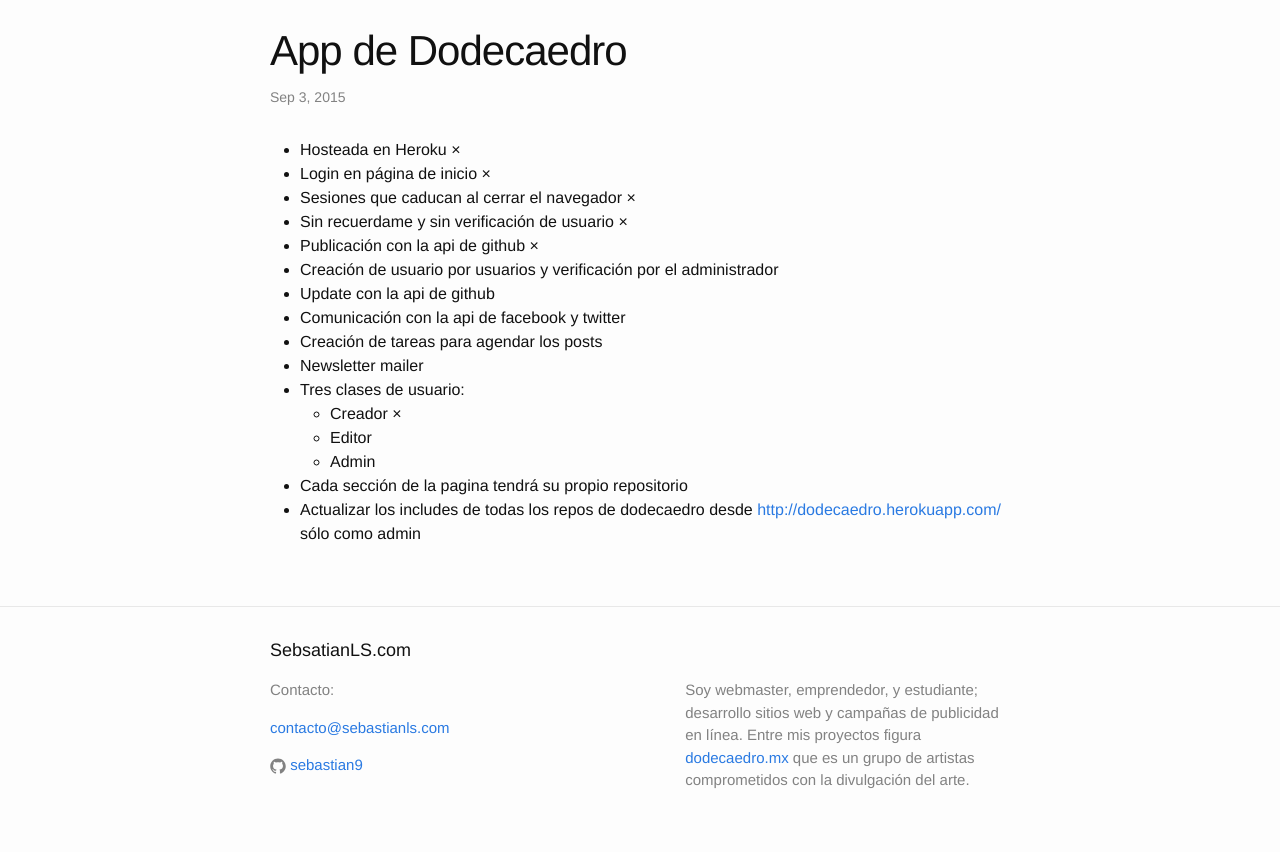
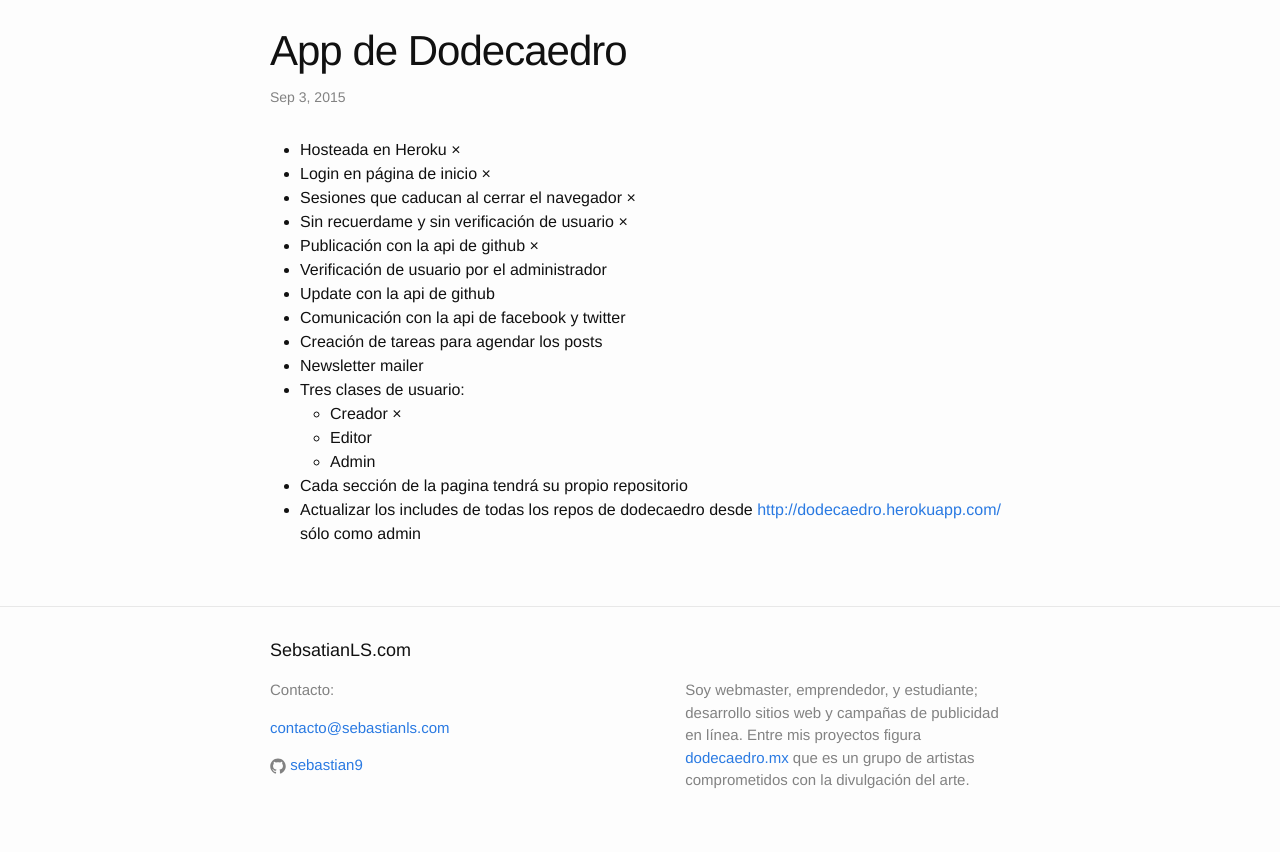
Before and after one commit to sebastian9/proyectos, a Jekyll site: the page built from _posts/2015-09-03-dodecaedro-app.markdown, in a window 1280 px wide. Shown: the part 100-952 px from the top of the page. Built offline with Jekyll 4.4.1, drawn with Linux system fonts in a browser that asks for light colours.

Commit message:
Update 2015-09-03-dodecaedro-app.markdown

```diff
--- a/_posts/2015-09-03-dodecaedro-app.markdown
+++ b/_posts/2015-09-03-dodecaedro-app.markdown
@@ -8,7 +8,7 @@
 + Sesiones que caducan al cerrar el navegador &times;
 + Sin recuerdame y sin verificación de usuario &times;
 + Publicación con la api de github &times;
-+ Creación de usuario por usuarios y verificación por el administrador
++ Verificación de usuario por el administrador
 + Update con la api de github
 + Comunicación con la api de facebook y twitter
 + Creación de tareas para agendar los posts
```
